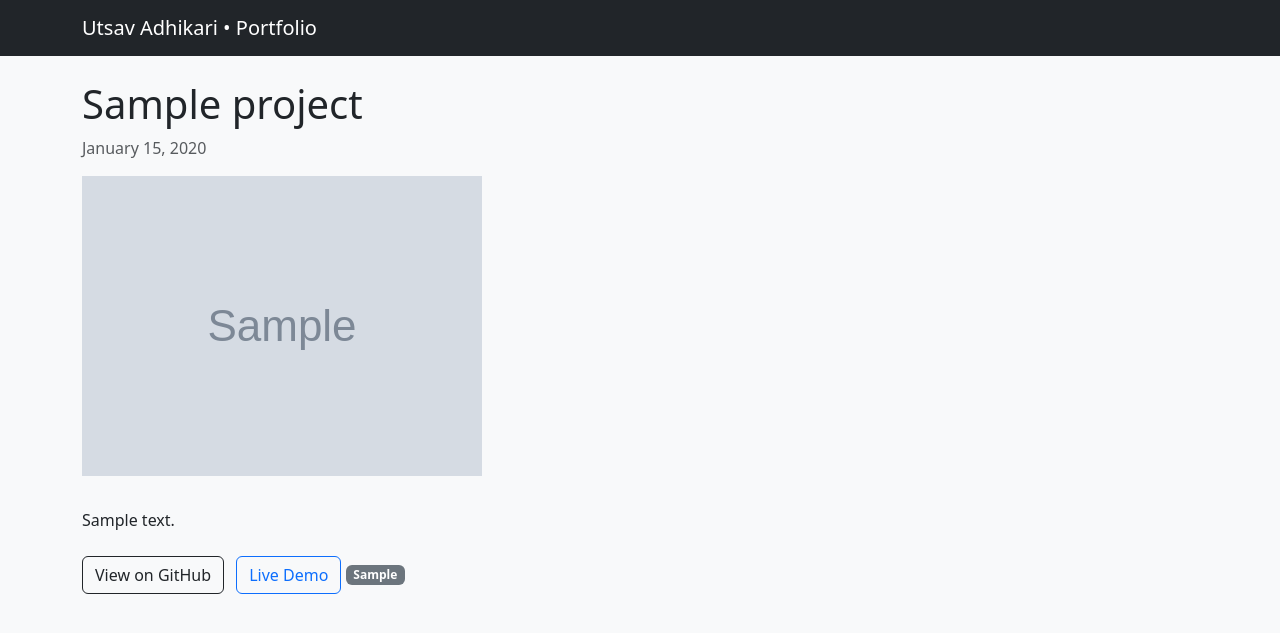
After one commit to UtsavAdhikari3/PortfolioDjango, a Django app: a page that uses templates/portfolio/project_detail.html in a window 1280 px wide. The commit adds this page. Shown: the top 633 px of the page. Run offline with Django 5.2, Linux system fonts and the light colour scheme; tables that the repository leaves empty hold one stand-in row (values such as "Sample post"); grey boxes marked "Sample" are stand-in pictures.

Commit message:
project_detail page added

```diff
--- a/config/settings.py
+++ b/config/settings.py
@@ -128,3 +128,5 @@ STATIC_URL = '/static/'
 STATICFILES_DIRS = [os.path.join(BASE_DIR, 'static')]
 
 TEMPLATES[0]['DIRS'] = [os.path.join(BASE_DIR, 'templates')]
+MEDIA_URL  = '/media/'
+MEDIA_ROOT = BASE_DIR / 'media'
--- a/config/urls.py
+++ b/config/urls.py
@@ -16,6 +16,8 @@ Including another URLconf
 """
 from django.contrib import admin
 from django.urls import path,include
+from django.conf.urls.static import static
+from django.conf import settings
 
 urlpatterns = [
     path('admin/', admin.site.urls),
@@ -23,3 +25,6 @@ urlpatterns = [
     path('contact/',include('contact.urls')),
     path('api/',include('portfolio.api_urls')),
 ]
+
+if settings.DEBUG:
+    urlpatterns += static(settings.MEDIA_URL, document_root=settings.MEDIA_ROOT)
--- a/portfolio/models.py
+++ b/portfolio/models.py
@@ -13,6 +13,10 @@ class Project(models.Model):
     tech_stack = models.CharField(max_length=250, blank=True)
     created_at = models.DateTimeField(auto_now_add=True)
 
+    @property
+    def tech_list(self):
+        return [t.strip() for t in self.tech_stack.split(',') if t.strip()]
+
     class Meta:
         ordering = ["-created_at"]
 
--- a/portfolio/urls.py
+++ b/portfolio/urls.py
@@ -1,6 +1,7 @@
 from django.urls import path
-from .views import HomePageView
+from .views import HomePageView,ProjectDetailView
 
 urlpatterns = [
     path('', HomePageView.as_view(), name='home'),
+    path('projects/<slug:slug>/',ProjectDetailView.as_view(),name='project-detail'),
 ]
--- a/portfolio/views.py
+++ b/portfolio/views.py
@@ -1,4 +1,4 @@
-from django.views.generic import ListView
+from django.views.generic import ListView,DetailView
 from .models import Project
 from django.http import HttpResponse
 
@@ -10,5 +10,10 @@ class HomePageView(ListView):
 
 
 
+class ProjectDetailView(DetailView):
+    model = Project
+    template_name = "portfolio/project_detail.html"
+    context_object_name = "project"
+
 def api_view(response):
     return HttpResponse("Api_view")
--- a/templates/portfolio/home.html
+++ b/templates/portfolio/home.html
@@ -17,6 +17,10 @@
           <div class="card-footer bg-white border-0 d-flex gap-2">
               {% if project.github_url %}
                 <a href="{{ project.github_url }}" class="btn btn-sm btn-outline-dark" target="_blank">GitHub</a>
+                <a href="{% url 'project-detail' project.slug %}" class="btn btn-sm btn-outline-dark" target="_blank">
+                    {{ project.title }}
+                </a>
+
               {% endif %}
               {% if project.live_demo %}
                 <a href="{{ project.live_demo }}" class="btn btn-sm btn-outline-primary" target="_blank">Live</a>
--- /dev/null
+++ b/templates/portfolio/project_detail.html
@@ -0,0 +1,31 @@
+{% extends "_base.html" %}
+{% block title %}{{ project.title }}{% endblock %}
+
+{% block content %}
+<div class="row">
+  <div class="col-lg-8">
+      <h1>{{ project.title }}</h1>
+      <p class="text-muted">{{ project.created_at|date:"F j, Y" }}</p>
+      {% if project.thumbnail %}
+        <img src="{{ project.thumbnail.url }}" class="img-fluid mb-3" alt="{{ project.title }}">
+      {% endif %}
+      <p>{{ project.description|linebreaks }}</p>
+
+      {% if project.github_url or project.live_demo %}
+      <div class="mt-4">
+          {% if project.github_url %}
+            <a href="{{ project.github_url }}" class="btn btn-outline-dark me-2" target="_blank">View on GitHub</a>
+          {% endif %}
+          {% if project.live_demo %}
+            <a href="{{ project.live_demo }}" class="btn btn-outline-primary" target="_blank">Live Demo</a>
+          {% endif %}
+          {% if project.tech_list %}
+          {% for tech in project.tech_list %}
+             <span class="badge bg-secondary me-1">{{ tech }}</span>
+          {% endfor %}
+            {% endif %}
+      </div>
+      {% endif %}
+  </div>
+</div>
+{% endblock %}
```
